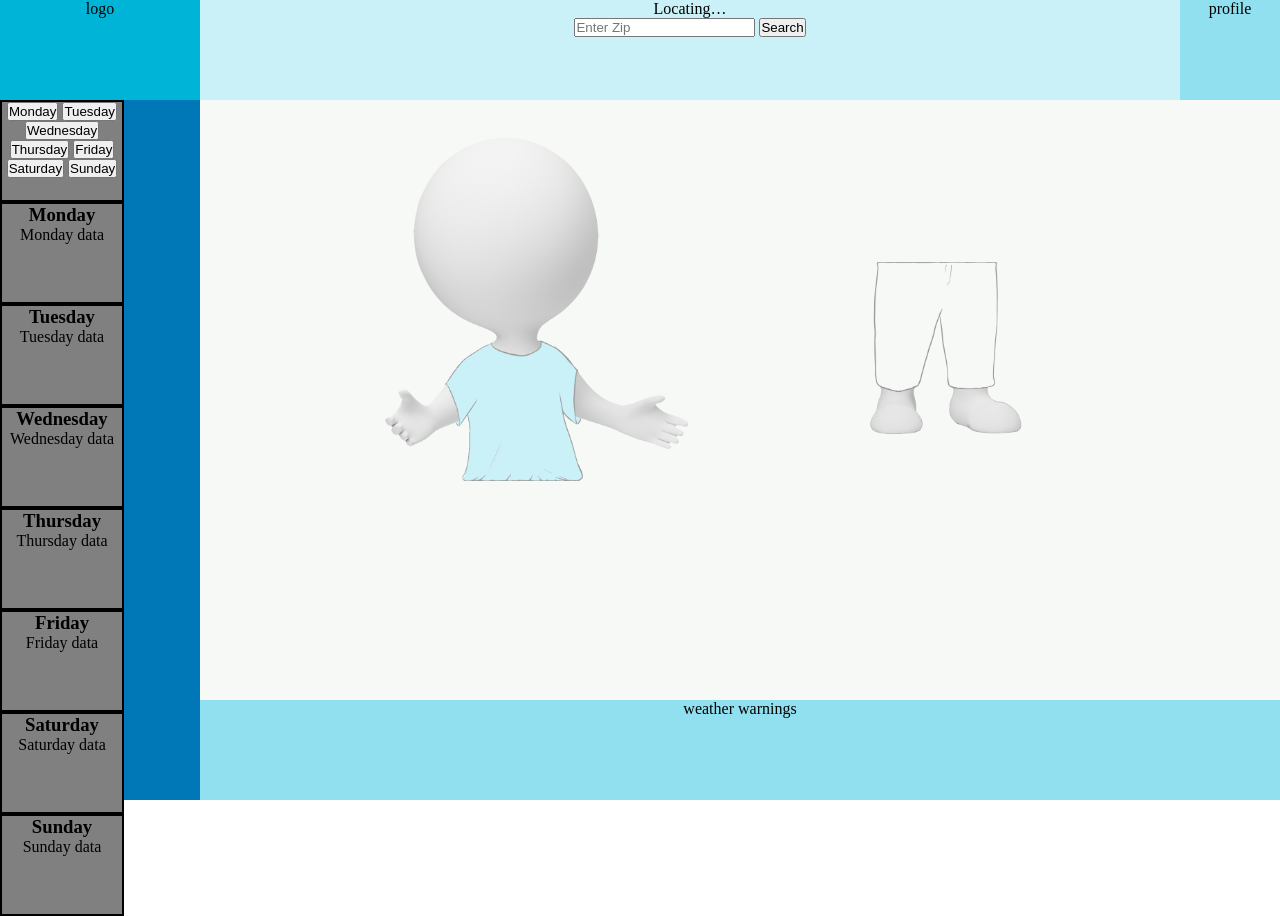
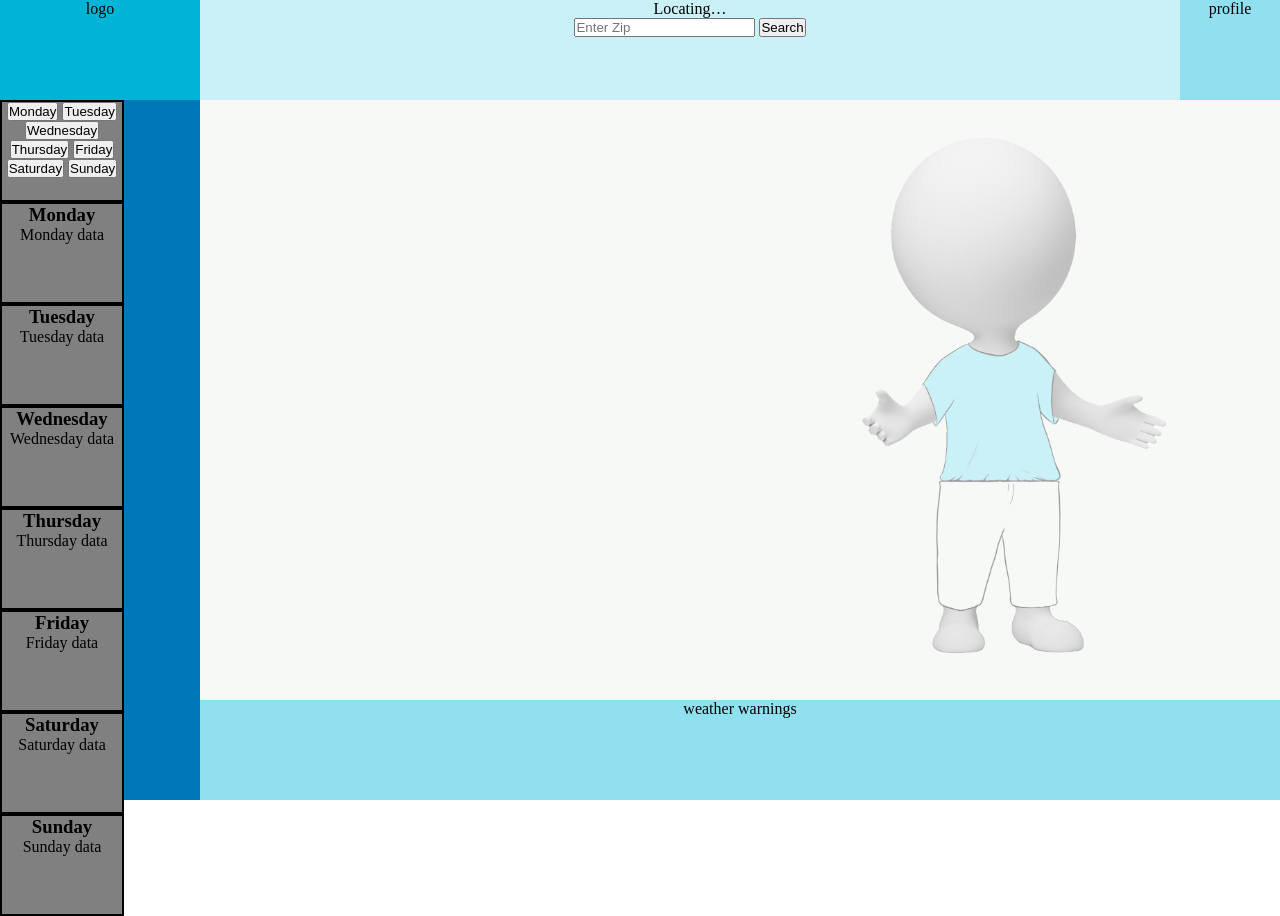
Before and after one commit to Curtynap/Wearther, a website: page views/Homepage.html in a window 1280 px wide. Drawn offline with Linux system fonts and the light colour scheme.

Commit message:
Trying to resolve CSS push/pull issues

```diff
--- a/public/css/style.css
+++ b/public/css/style.css
@@ -90,9 +90,7 @@ body{
 
 #model > img{
     object-fit: contain;
-
-    margin:auto;
-
+    margin-left:50%;
 
 }
 
```
